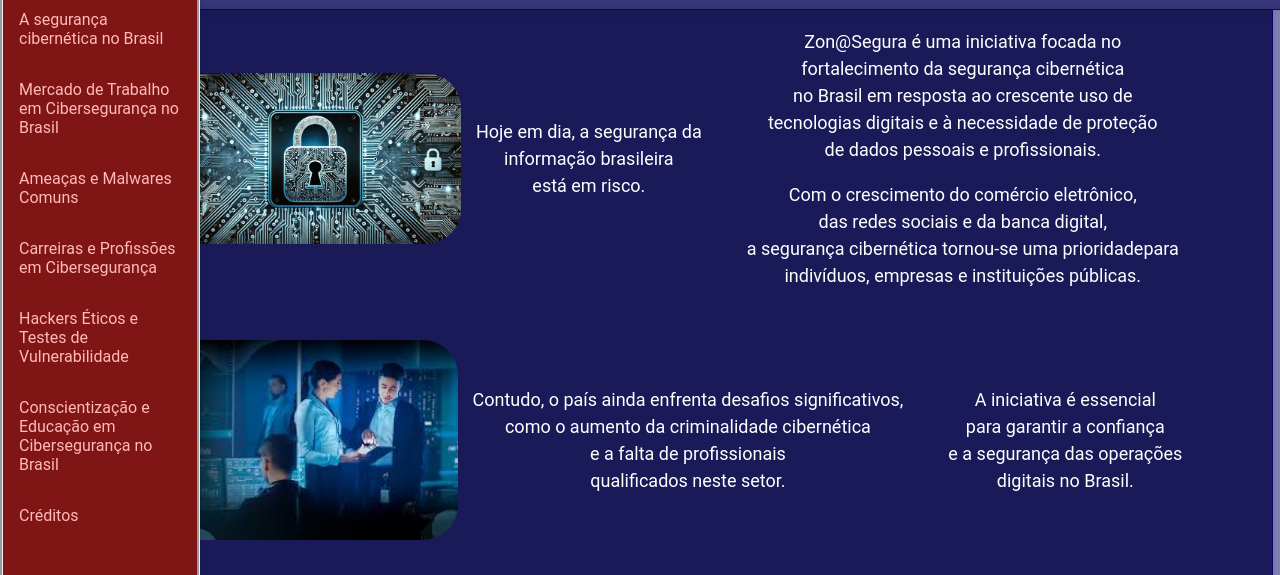
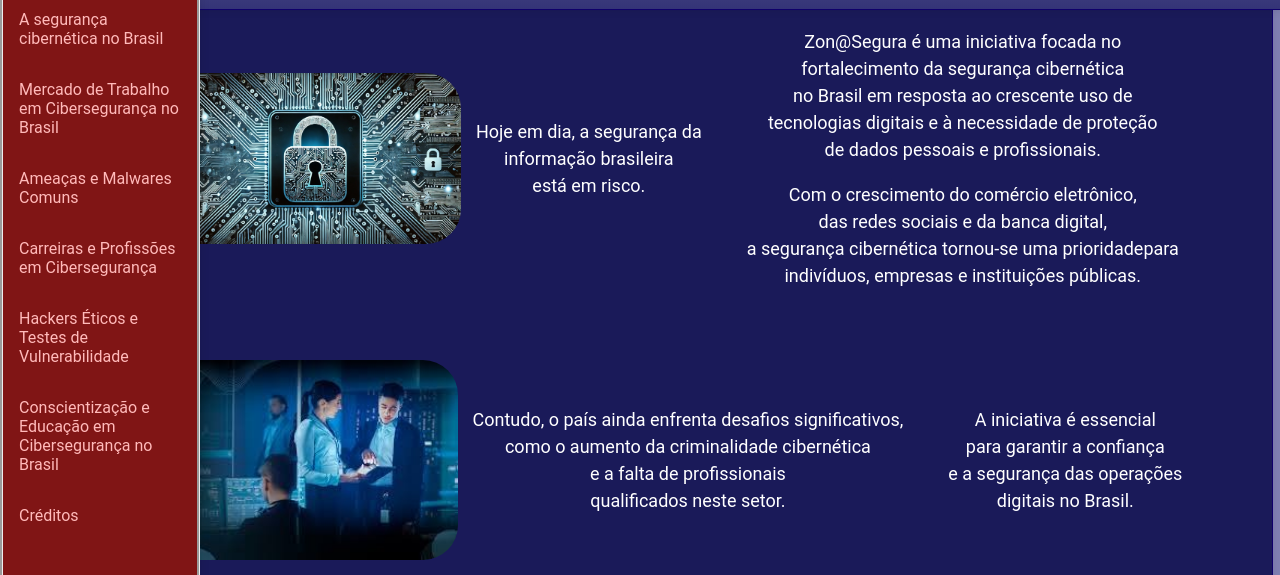
Before and after one commit to anaritachan/ZonaSegura, a plain HTML site: page index.html in a window 1280 px wide. Shown: the part 159-734 px from the top of the page. Drawn offline with Linux system fonts and the light colour scheme.

Commit message:
Update index.html

```diff
--- a/index.html
+++ b/index.html
@@ -11,7 +11,7 @@
                 <h1 class="fading_titulo">Zon@Segura</h1>
                 <p class="subtit">Conecte-se com confiança, navegue com segurança.</p>
             </div>
-            <div style="height: 330px;"> <!-- Espaço para rolar a página -->
+            <div style="height: 350px;"> <!-- Espaço para rolar a página -->
                 <div class="profile">
                     <img src="Imagens/image%20(14).jpeg" alt="Imagem 1">
                     <p class="texto_p">Hoje em dia, a segurança da<br>informação brasileira<br>está em risco.<br></p>
```
